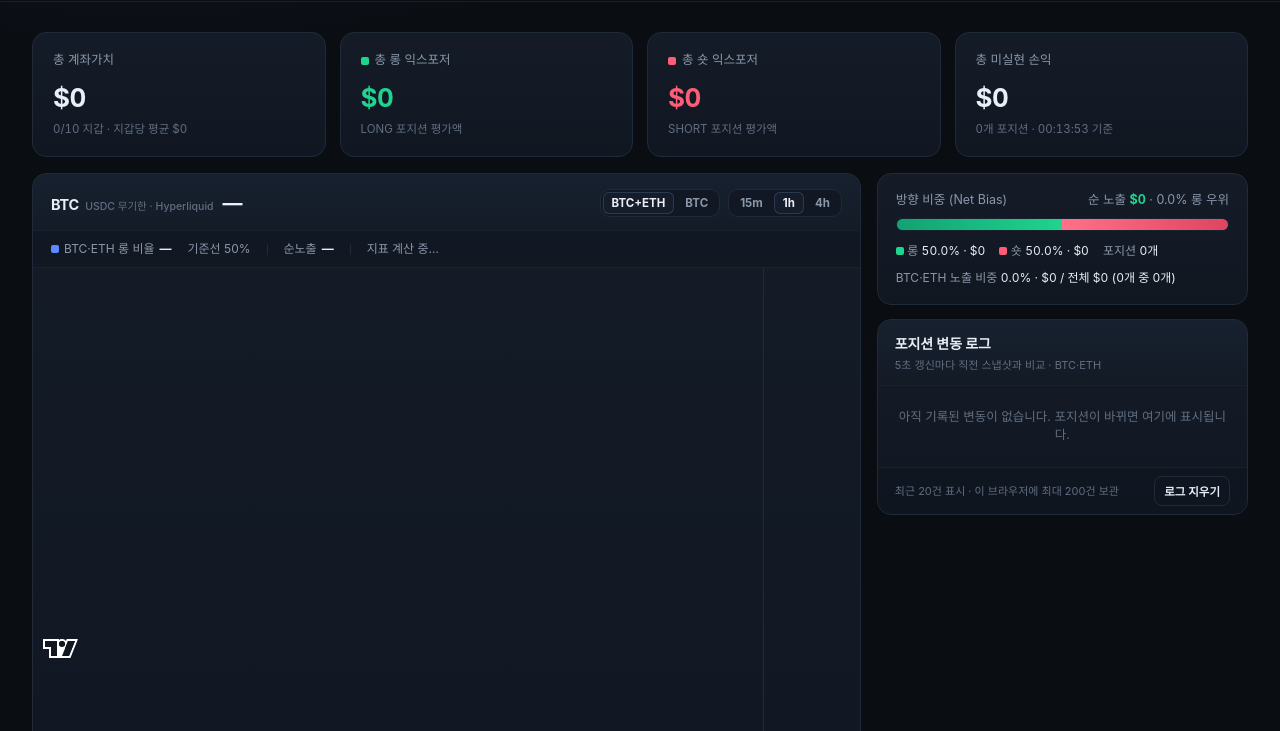
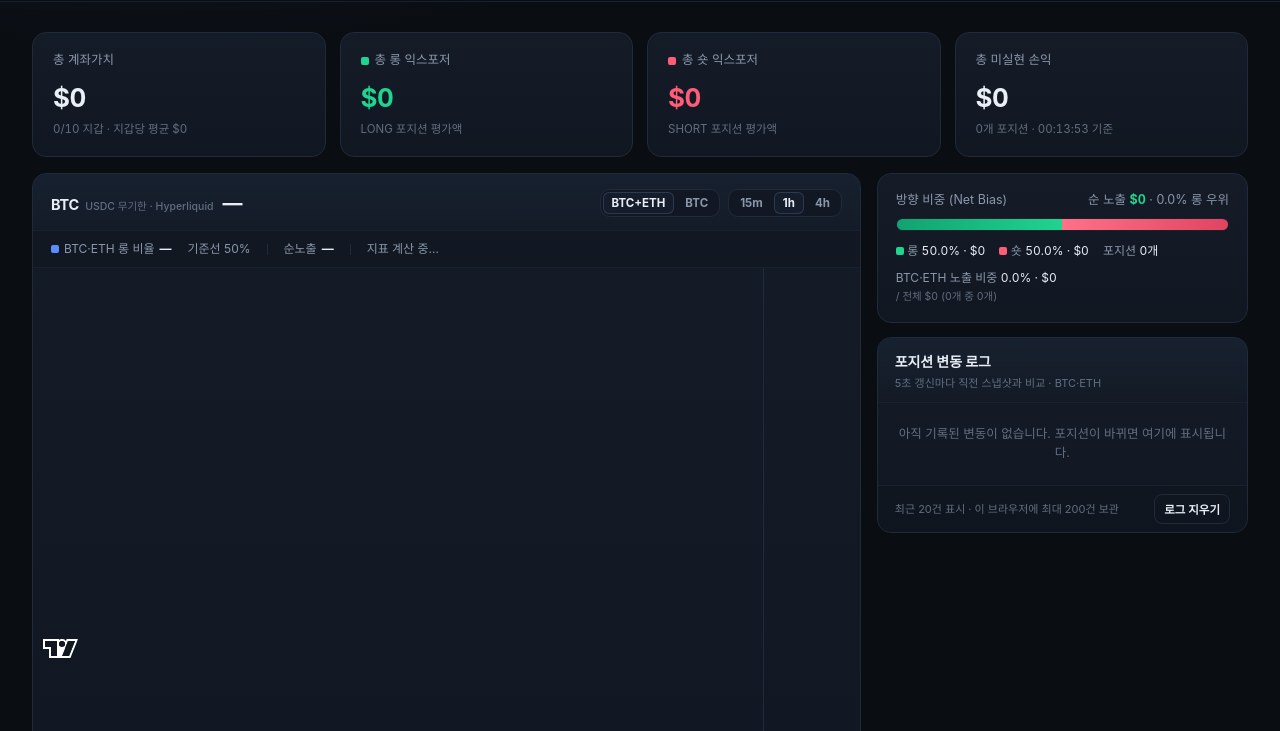
Before and after one commit to macd46035/whale-monitor, a plain HTML site: page index.html in a window 1280 px wide. Shown: the part 69-800 px from the top of the page. Drawn offline with Linux system fonts and the light colour scheme; no server answers.

Commit message:
방향 비중 패널의 BTC·ETH 노출 비중 문구를 두 줄로 정리

```diff
--- a/index.html
+++ b/index.html
@@ -128,6 +128,7 @@
   .bias-bar .l,.bias-bar .s{transition:width .5s cubic-bezier(.4,0,.2,1)}
   .bias-legend{display:flex;gap:16px;flex-wrap:wrap;font-size:11.5px;color:var(--muted);margin-top:9px}
   .bias-legend i{font-style:normal;font-variant-numeric:tabular-nums;color:var(--text)}
+  .bias-legend .scope-all{display:block;color:var(--muted-2);font-size:10.5px;margin-top:2px}
 
   /* ── coin aggregation ──────────────────────────── */
   .coins{padding:6px 4px}
@@ -1323,8 +1324,8 @@
     el.biasShortPct.textContent = (100 - longPct).toFixed(1) + "% · " + fmtUsd(agg.shortExp, { compact: true });
     el.biasCount.textContent = agg.posCount + "개";
     var scopePct = agg.allExp > 0 ? (totalExp / agg.allExp) * 100 : 0;
-    el.biasScope.textContent = scopePct.toFixed(1) + "% · " + fmtUsd(totalExp, { compact: true }) +
-      " / 전체 " + fmtUsd(agg.allExp, { compact: true }) + " (" + agg.allCount + "개 중 " + agg.posCount + "개)";
+    el.biasScope.innerHTML = scopePct.toFixed(1) + "% · " + fmtUsd(totalExp, { compact: true }) +
+      '<span class="scope-all"> / 전체 ' + fmtUsd(agg.allExp, { compact: true }) + " (" + agg.allCount + "개 중 " + agg.posCount + "개)</span>";
     var net = agg.longExp - agg.shortExp;
     el.biasNet.innerHTML = "순 노출 <b style='color:" + (net >= 0 ? "var(--long)" : "var(--short)") + "'>" +
       fmtUsd(net, { signed: true, compact: true }) + "</b> · " +
```
